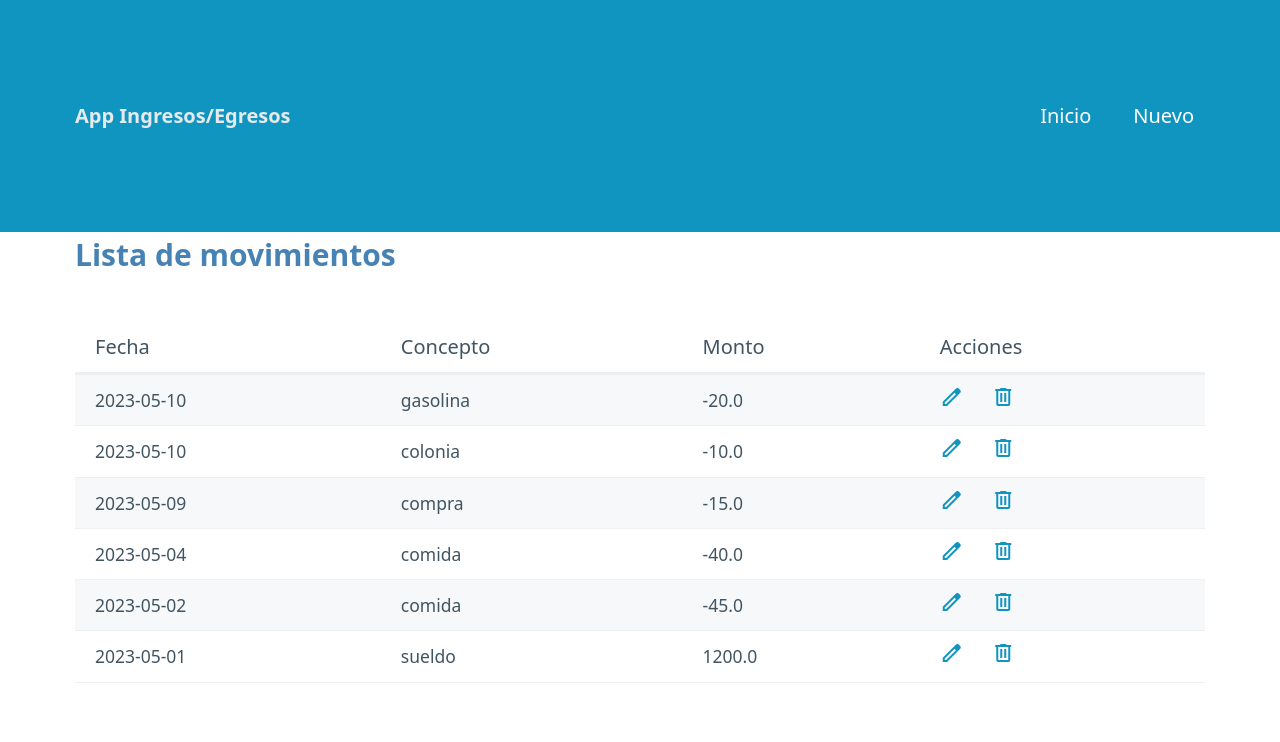
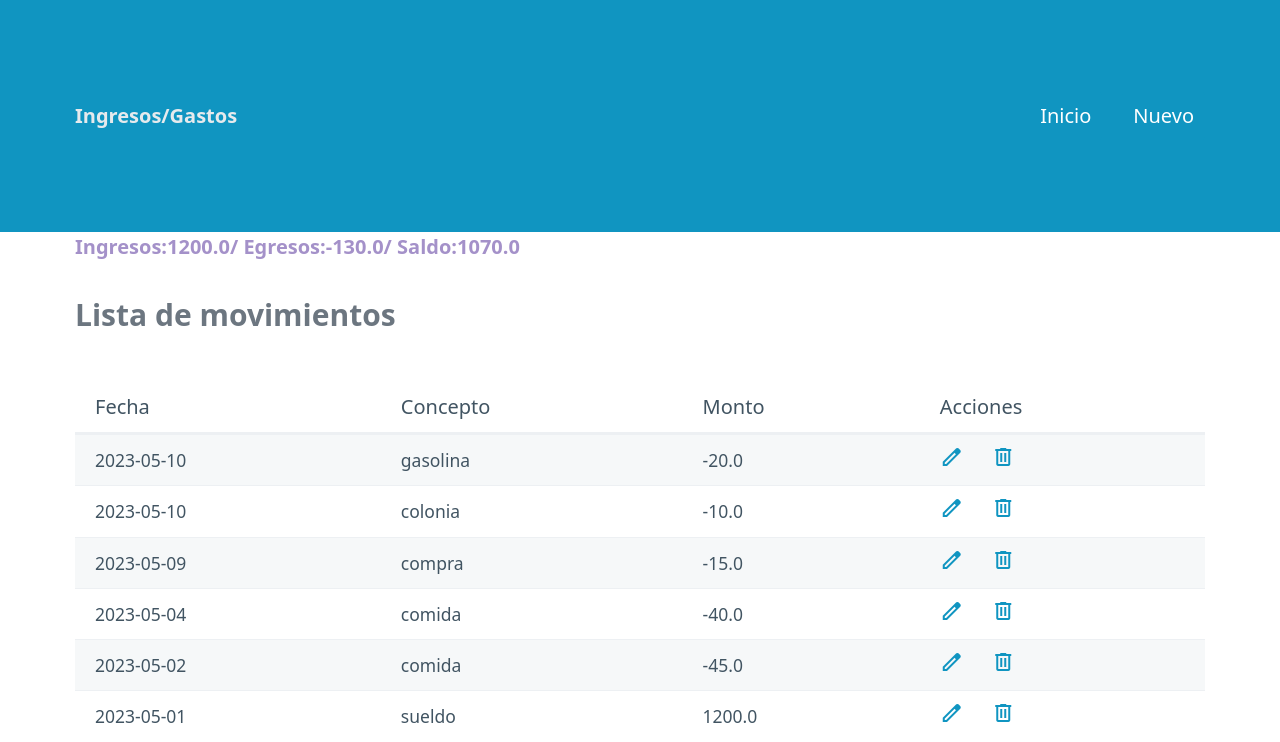
Before and after one commit to marcomadv/flask-classic, a Flask app: page / in a window 1280 px wide. Shown: the top 742 px of the page. Run offline with Flask 3, Linux system fonts and the light colour scheme; data comes from the database, SQL or seed files in the repository.

Commit message:
visualizacion de egresos e ingresos en index

```diff
--- a/registros_ig/models.py
+++ b/registros_ig/models.py
@@ -42,3 +42,17 @@ def update_by(id,registro):
     conectUpdateBy = Conexion(f"UPDATE movements SET date = ?, concept=?, quantity = ? WHERE id ={id};",registro)
     conectUpdateBy.con.commit()
     conectUpdateBy.con.close()
+
+def select_ingreso():
+    conectIngreso = Conexion("SELECT sum(quantity) from movements WHERE quantity > 0")
+    resultadoIngreso = conectIngreso.res.fetchall()
+    conectIngreso.con.close()
+
+    return resultadoIngreso[0][0]
+
+def select_egreso():
+    conectEgreso = Conexion("SELECT sum(quantity) from movements WHERE quantity < 0")
+    resultadoEgreso = conectEgreso.res.fetchall()
+    conectEgreso.con.close()
+
+    return resultadoEgreso[0][0]
--- a/registros_ig/routes.py
+++ b/registros_ig/routes.py
@@ -21,8 +21,11 @@ def validateForm(datosFormulario):
 def index():
 
     registros = select_all()
+    ganancia = select_ingreso()
+    gastos = select_egreso()
 
-    return render_template("index.html", data=registros)
+
+    return render_template("index.html", data=registros,ingreso=ganancia,egreso=gastos)
 
 @app.route("/new", methods=["GET","POST"])
 def create():
--- a/registros_ig/templates/base.html
+++ b/registros_ig/templates/base.html
@@ -15,7 +15,7 @@
         <div class ="container">
             <nav>
                 <ul>
-                  <li style="color: rgb(230, 234, 237);"><strong>App Ingresos/Egresos</strong></li>
+                  <li style="color: rgb(230, 234, 237);"><strong>Ingresos/Gastos</strong></li>
                 </ul>
                 <ul>
                   <li><a href="/" role="button">Inicio</a></li>
@@ -27,7 +27,6 @@
 
     </header>
     <section class = "container">
-
         {% block section %}
         {% endblock %}
     </section>
--- a/registros_ig/templates/index.html
+++ b/registros_ig/templates/index.html
@@ -10,8 +10,8 @@
     </ul>
   {% endif %}
 {% endwith %}
-
-<h3 style="color: steelblue;">Lista de movimientos</h3>
+<h6 style="color: rgb(164, 145, 201);">Ingresos:{{ingreso}}/   Egresos:{{egreso}}/   Saldo:{{ingreso+egreso}}</h6>
+<h3 style="color: rgb(108, 118, 128);">Lista de movimientos</h3>
         <table role="grid">
             <thead>
                 <tr>
```
